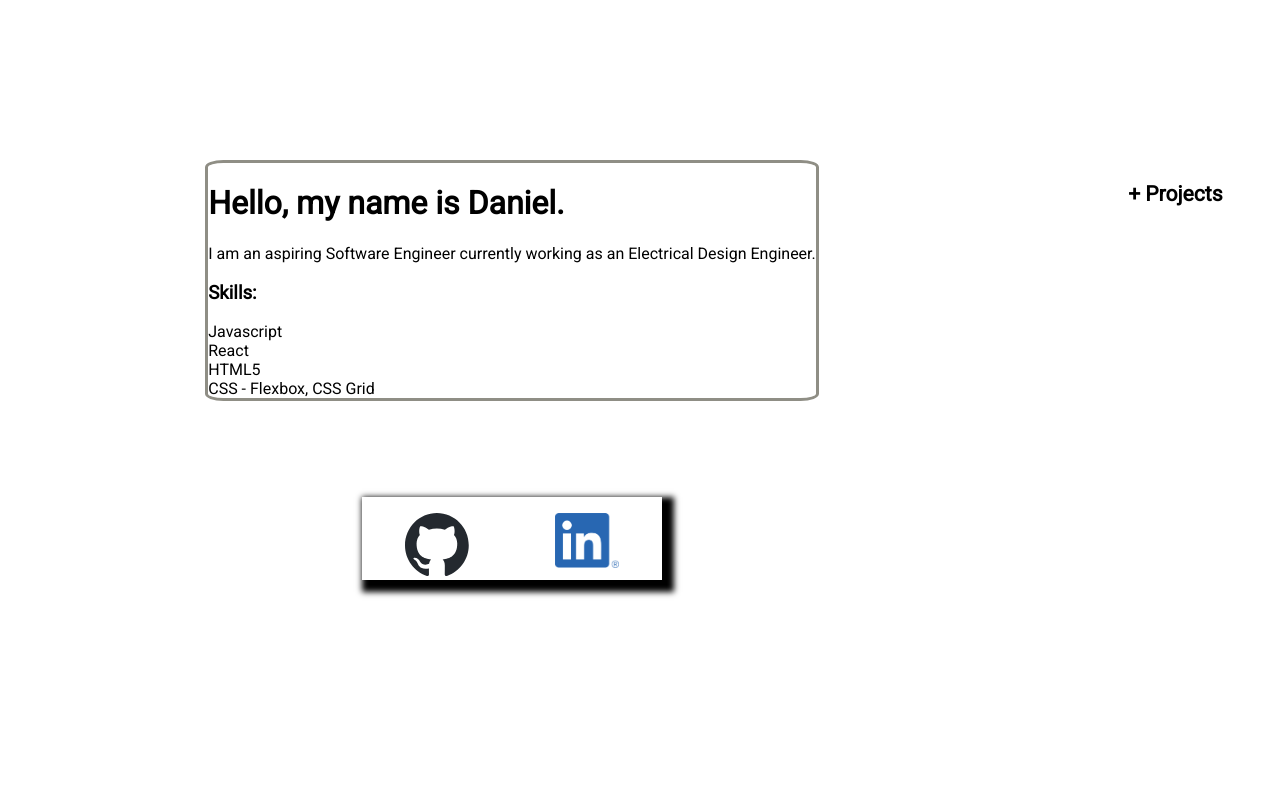
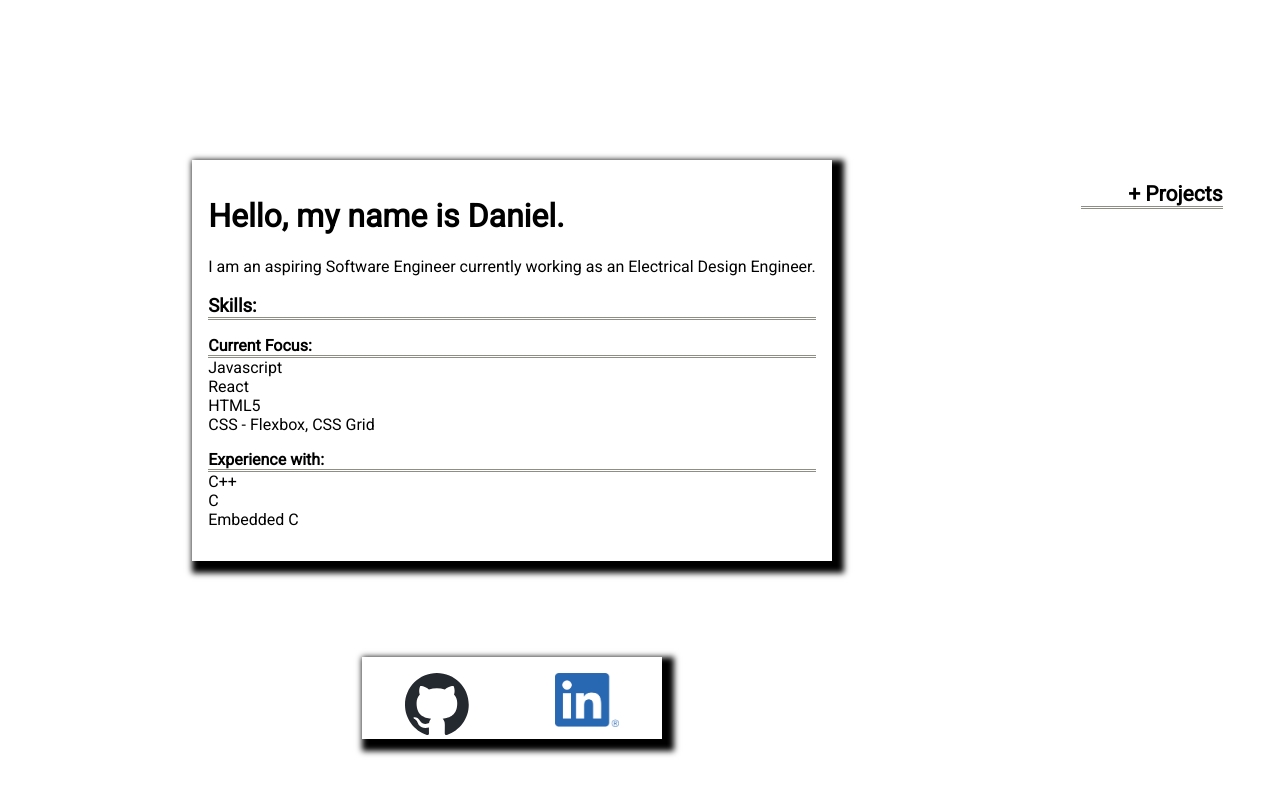
Before and after one commit to dunsd/portfolio, a React (Create React App) app: page / in a window 1280 px wide. Shown: the top 794 px of the page. Built offline with nearby package versions, Linux system fonts and the light colour scheme.

Commit message:
Add border styling and additional skills

```diff
--- a/src/components/Skills.js
+++ b/src/components/Skills.js
@@ -3,11 +3,21 @@ import React from "react";
 const Skills = () => {
     return (
         <ul className="skills">
-            <li><h3>Skills:</h3></li>
-            <li>Javascript</li>
-            <li>React</li>
-            <li>HTML5</li>
-            <li>CSS - Flexbox, CSS Grid</li>
+            <li><h3 className="skillsHeader">Skills:</h3></li>
+
+            <ul> <p className="focusHeader">Current Focus:</p>
+                <li>Javascript</li>
+                <li>React</li>
+                <li>HTML5</li>
+                <li>CSS - Flexbox, CSS Grid</li>
+            </ul>
+            <ul>
+                <p className="focusHeader">Experience with:</p>
+                <li>C++</li>
+                <li>C</li>
+                <li>Embedded C</li>
+            </ul>
+
         </ul>
     )
 }
--- a/src/css/styles.scss
+++ b/src/css/styles.scss
@@ -6,8 +6,30 @@ $secondary-colour: #FBFA20;
     gap: 6em;
 
     .introText {
-        border: solid #8F8E85;
-        border-radius: 3%;
+        box-shadow: 6px 6px 6px 6px rgba(0,0,0,1);
+        padding: 1em;
+
+        li {
+            text-decoration: none;
+            list-style: none;
+            padding-left: 0;
+        }
+
+        ul {
+            padding-left: 0;
+        }
+        .skills {
+            .skillsHeader {
+                border-bottom: double #8F8E85;
+                margin-bottom: 0.5em;
+            }
+
+           .focusHeader {
+            border-bottom: double #8F8E85;
+            font-weight: 600;
+            margin-bottom: 0;
+           }
+        }
     }
 }
 
@@ -80,6 +102,7 @@ body {
     }
     .dropdown {
         font-size: large;
+
         &:hover, &:focus-within {
             .dropItems {
                 transform: rotateY(0);
@@ -95,6 +118,9 @@ body {
         flex: 1 1 80%;
         align-items: center;
         padding: 0;
+        h3 {
+            border-bottom: double #8F8E85;
+        }
     }
 
     .dropItems {
@@ -118,11 +144,3 @@ body {
         }
     }
 }
-
-
-.skills {
-    text-decoration: none;
-    list-style: none;
-    margin: 0;
-    padding-left: 0;
-}
```
